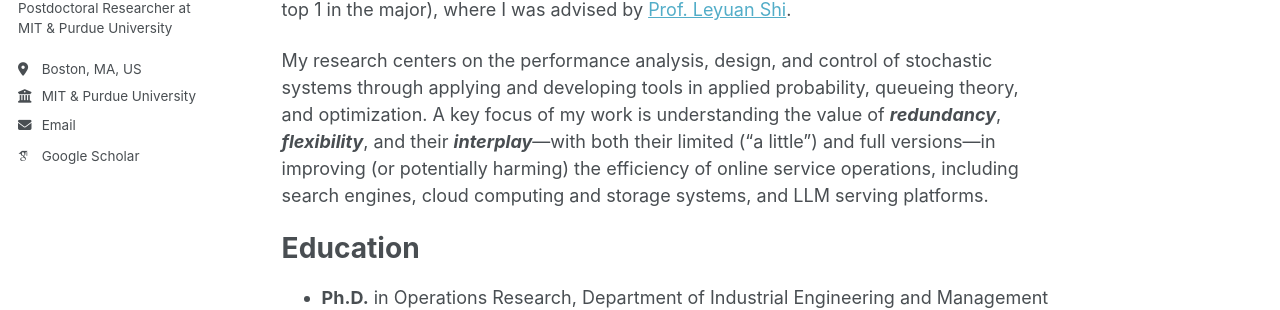
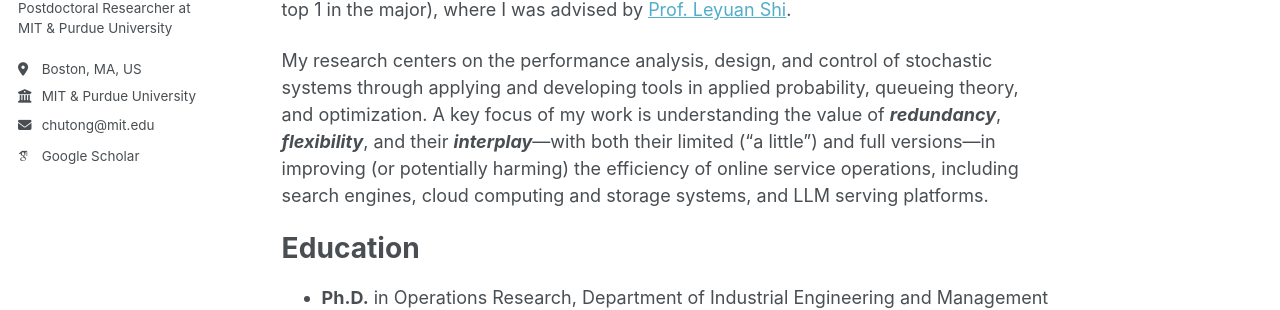
Before and after one commit to chutonggao/chutonggao.github.io, a Jekyll site: the page built from _pages/about.md, in a window 1280 px wide. Shown: the part 307-617 px from the top of the page. Built offline with Jekyll 4.4.1, drawn with Linux system fonts in a browser that asks for light colours; some web fonts are replaced.

Commit message:
Display email address explicitly in author sidebar

```diff
--- a/_includes/author-profile.html
+++ b/_includes/author-profile.html
@@ -34,7 +34,7 @@
         <li><a href="{{ author.uri }}"><i class="fas fa-fw fa-link icon-pad-right" aria-hidden="true"></i>{{ site.data.ui-text[site.locale].website_label | default: "Website" }}</a></li>
       {% endif %}
       {% if author.email %}
-        <li><a href="mailto:{{ author.email }}"><i class="fas fa-fw fa-envelope icon-pad-right" aria-hidden="true"></i>{{ site.data.ui-text[site.locale].email_label | default: "Email" }}</a></li>
+        <li><a href="mailto:{{ author.email }}"><i class="fas fa-fw fa-envelope icon-pad-right" aria-hidden="true"></i>{{ author.email }}</a></li>
       {% endif %}
 
       <!-- Font Awesome and Academicons icons / Academic websites -->
```
